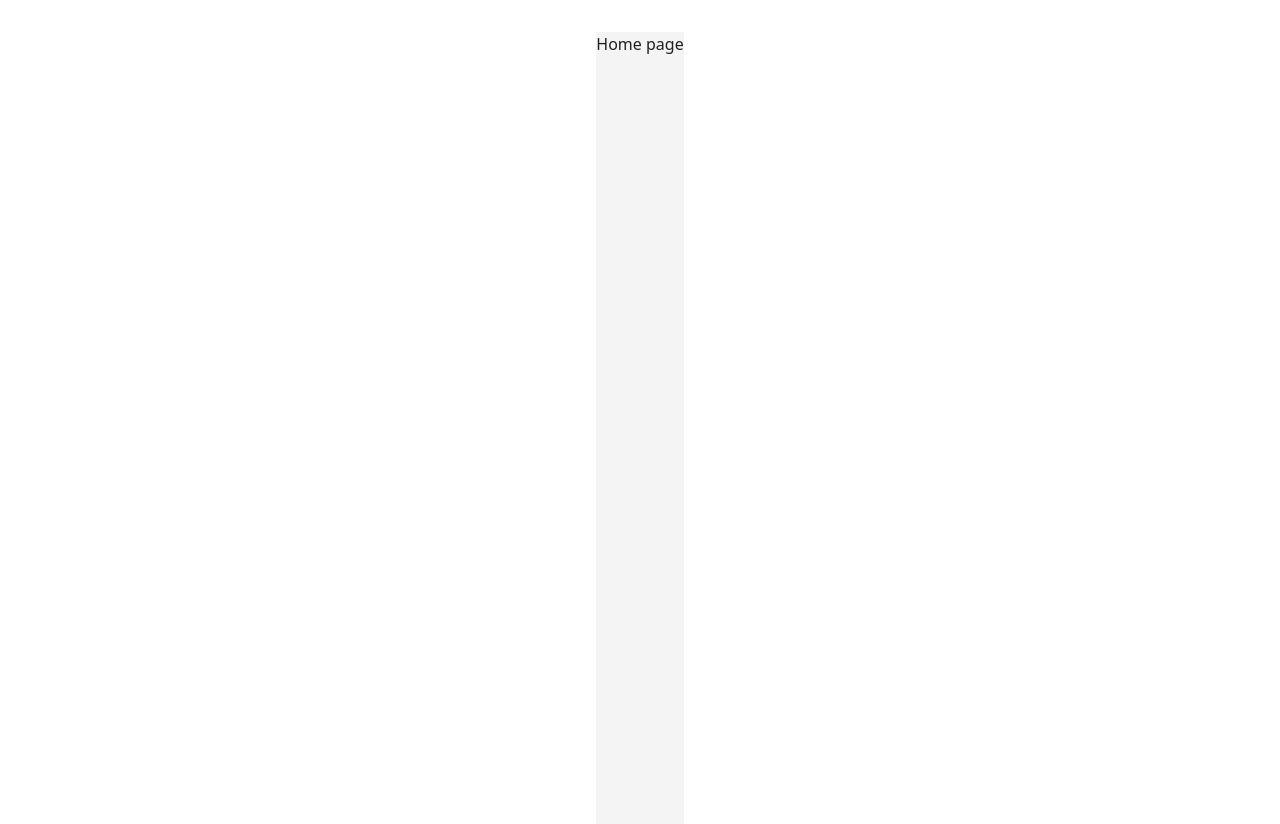
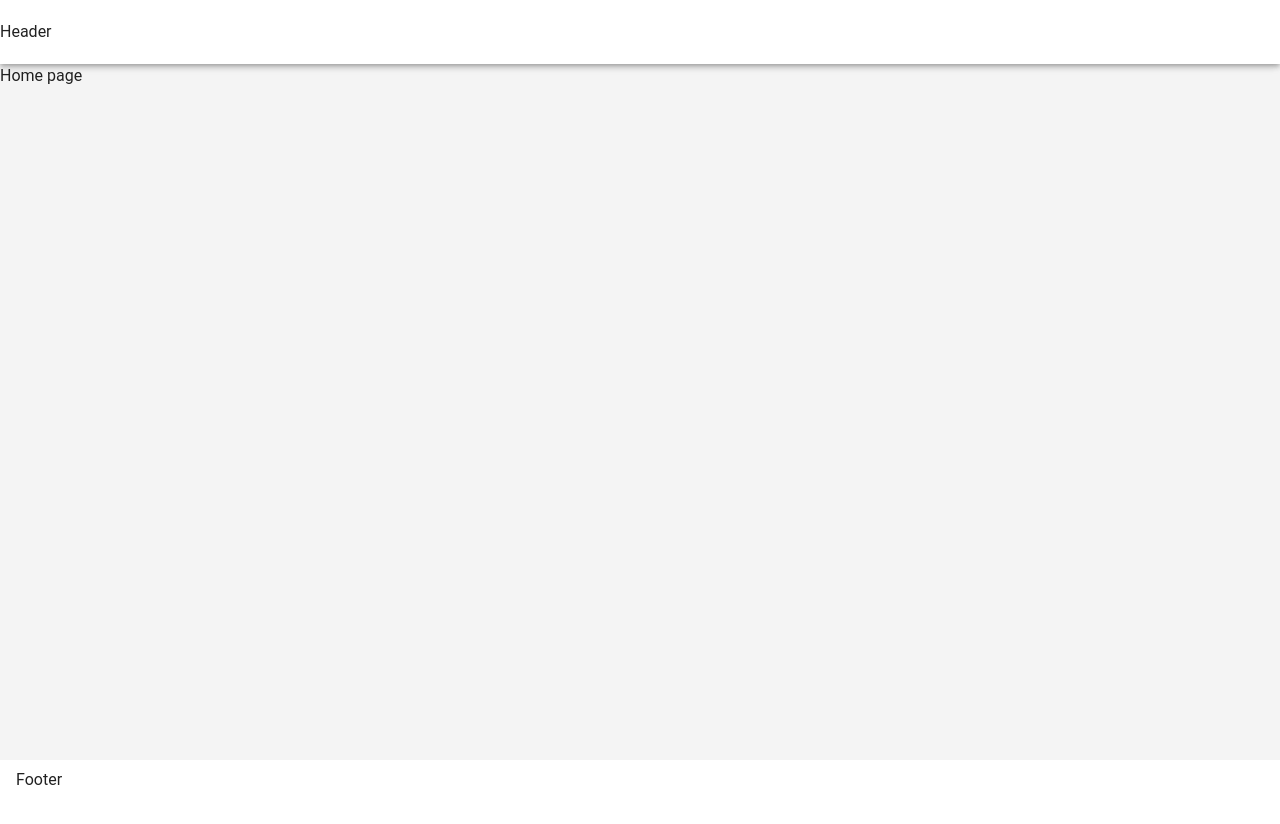
Before and after one commit to WSTREETSMARTLAB/front, a Vue app: page / in a window 1280 px wide. Shown: the top 824 px of the page. After the commit the page ends 800 px from the top, so only its background shows below. Built offline with nearby package versions, Linux system fonts and the light colour scheme.

Commit message:
default-layout-setup - Default grid setup

```diff
--- a/src/app/styles/_globals.scss
+++ b/src/app/styles/_globals.scss
@@ -0,0 +1,9 @@
+#app, html, body {
+  height: 100%;
+  width: 100%;
+  margin: 0;
+  padding: 0;
+  display: flex;
+  flex-direction: column;
+  box-sizing: border-box;
+}
--- a/src/app/styles/main.scss
+++ b/src/app/styles/main.scss
@@ -0,0 +1,2 @@
+@import './_variables.scss';
+@import './_globals.scss';
--- a/src/layouts/Default.vue
+++ b/src/layouts/Default.vue
@@ -1,10 +1,10 @@
 <template>
   <v-layout>
-    <div>
-    </div>
+    <v-app-bar app>Header</v-app-bar>
     <v-main>
       <router-view />
     </v-main>
+    <v-footer app>Footer</v-footer>
   </v-layout>
 </template>
 
--- a/src/main.js
+++ b/src/main.js
@@ -1,5 +1,4 @@
 import { createApp } from 'vue'
-import './style.css'
 import App from '@/app/App.vue'
 import vuetify from './plugins/vuetify'
 
--- a/src/style.css
+++ /dev/null
@@ -1,79 +0,0 @@
-:root {
-  font-family: system-ui, Avenir, Helvetica, Arial, sans-serif;
-  line-height: 1.5;
-  font-weight: 400;
-
-  color-scheme: light dark;
-  color: rgba(255, 255, 255, 0.87);
-  background-color: #242424;
-
-  font-synthesis: none;
-  text-rendering: optimizeLegibility;
-  -webkit-font-smoothing: antialiased;
-  -moz-osx-font-smoothing: grayscale;
-}
-
-a {
-  font-weight: 500;
-  color: #646cff;
-  text-decoration: inherit;
-}
-a:hover {
-  color: #535bf2;
-}
-
-body {
-  margin: 0;
-  display: flex;
-  place-items: center;
-  min-width: 320px;
-  min-height: 100vh;
-}
-
-h1 {
-  font-size: 3.2em;
-  line-height: 1.1;
-}
-
-button {
-  border-radius: 8px;
-  border: 1px solid transparent;
-  padding: 0.6em 1.2em;
-  font-size: 1em;
-  font-weight: 500;
-  font-family: inherit;
-  background-color: #1a1a1a;
-  cursor: pointer;
-  transition: border-color 0.25s;
-}
-button:hover {
-  border-color: #646cff;
-}
-button:focus,
-button:focus-visible {
-  outline: 4px auto -webkit-focus-ring-color;
-}
-
-.card {
-  padding: 2em;
-}
-
-#app {
-  max-width: 1280px;
-  margin: 0 auto;
-  padding: 2rem;
-  text-align: center;
-}
-
-@media (prefers-color-scheme: light) {
-  :root {
-    color: #213547;
-    background-color: #ffffff;
-  }
-  a:hover {
-    color: #747bff;
-  }
-  button {
-    background-color: #f9f9f9;
-  }
-}
```
